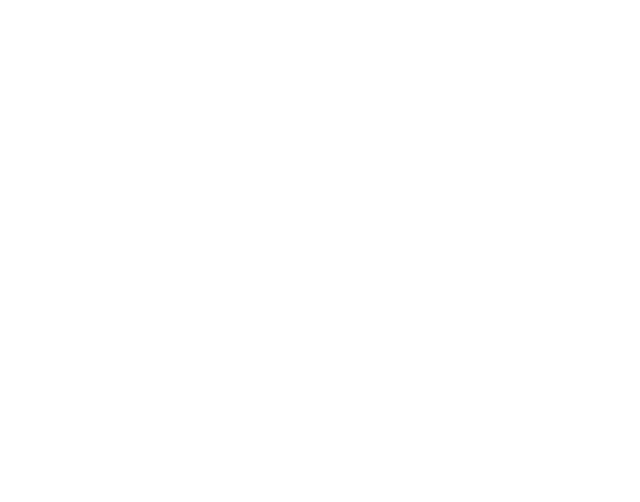
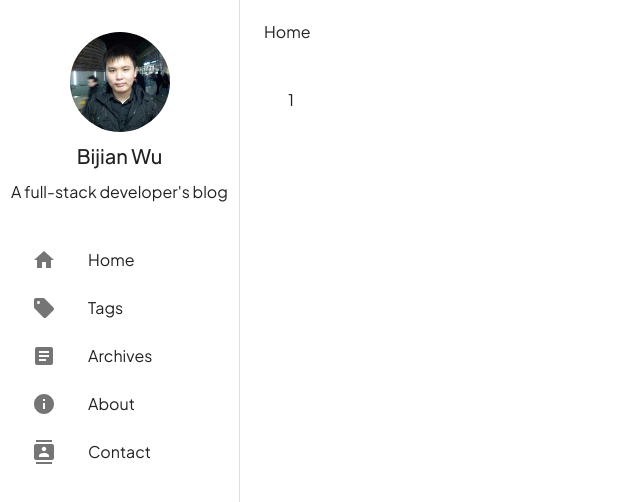
Before and after one commit to BijianWu/blog, a React (Create React App) app: page /tags/1 in a window 1280 px wide. Before the commit this address had no page. Shown: the top 502 px of the page, without its empty margins (0-640 px from the left). Built offline with nearby package versions, Linux system fonts and the light colour scheme.

Commit message:
adding the tag details page

```diff
--- a/src/App.jsx
+++ b/src/App.jsx
@@ -11,6 +11,8 @@
 import Archives from "./pages/Archives";
 import About from "./pages/About";
 import Contact from "./pages/Contact";
+import TagDetails from "./pages/TagDetails";
+import EmptyLayout from "./pages/EmptyLayout";
 
 export default function App(){
 
@@ -19,7 +21,10 @@
             <Routes>
                 <Route path="/" element={<Layout/>}>
                     <Route index element={<BlogPosts/>} />
-                    <Route path="tags" element={<Tags/>} />
+                    <Route path="tags" element={<EmptyLayout />} >
+                        <Route index element={<Tags />} />
+                        <Route path=":tagName" element={<TagDetails />} />
+                    </Route>
                     <Route path="archives" element={<Archives/>} />
                     <Route path="about" element={<About/>} />
                     <Route path="contact" element={<Contact/>} />
--- /dev/null
+++ b/src/pages/EmptyLayout.jsx
@@ -0,0 +1,13 @@
+import React, { useContext } from "react";
+import { Link, Outlet } from "react-router-dom";
+const EmptyLayout = () => {
+
+    return (
+      <>
+          <Outlet />
+      </>
+    );
+
+  };
+
+  export default EmptyLayout;
--- /dev/null
+++ b/src/pages/TagDetails.jsx
@@ -0,0 +1,13 @@
+import { Chip, Grid, Link, Typography } from "@mui/material";
+import StyledChip from "../components/StyledChip";
+import { useParams } from "react-router-dom";
+
+export default function TagDetails(){
+    const { tagName } = useParams();
+    const replaceDashTagName = tagName.replace("-", " ");
+    const convertedTagName = replaceDashTagName.charAt(0).toUpperCase() + replaceDashTagName.slice(1)
+    return <>
+        <Typography>{convertedTagName}</Typography>
+
+    </>
+}
--- a/src/pages/Tags.jsx
+++ b/src/pages/Tags.jsx
@@ -1,28 +1,30 @@
 import { Chip, Grid, Link } from "@mui/material";
 import StyledChip from "../components/StyledChip";
+import { useNavigate } from "react-router-dom";
 
 export default function Tags(){
+    const navigate = useNavigate();
 
     return <>
         <Grid container rowGap={2} columnGap={3}>
             <Grid item lg={3} xs={5}>
-                <StyledChip label="Game Development"  />
+                <StyledChip label="Game Development" onClick= { () => navigate("game-development") } />
             </Grid>
 
             <Grid item lg={3} xs={5}>
-                <StyledChip label="Frontend Development" />
+                <StyledChip label="Frontend Development" onClick= { () => navigate("frontend-development") } />
             </Grid>
 
             <Grid item lg={3} xs={5}>
-                <StyledChip label="Backend Development" />
+                <StyledChip label="Backend Development" onClick= { () => navigate("backend-development") } />
             </Grid>
 
             <Grid item lg={3} xs={5}>
-                <StyledChip label="Programming Concept" />
+                <StyledChip label="Programming Concept" onClick= { () => navigate("programming-concept") } />
             </Grid>
 
             <Grid item lg={3} xs={5}>
-                <StyledChip label="Programming Technique" />
+                <StyledChip label="Programming Technique" onClick= { () => navigate("programming-technique") } />
             </Grid>
 
         </Grid>
```
